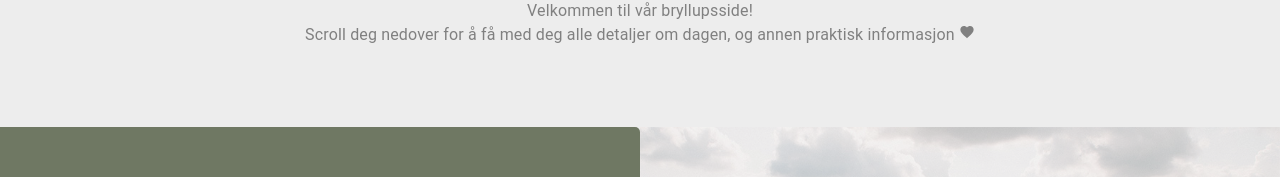
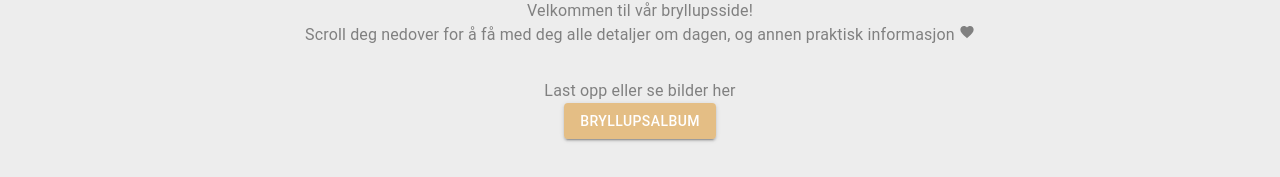
Before and after one commit to Djuppi/weddingRSVP, a React (Vite) app: page / in a window 1280 px wide. Shown: the part 418-595 px from the top of the page. Built offline with nearby package versions, Linux system fonts and the light colour scheme.

Commit message:
Added link to the google photos album

```diff
--- a/package.json
+++ b/package.json
@@ -21,6 +21,7 @@
     "axios": "^1.6.8",
     "formik": "^2.4.5",
     "formik-material-ui": "^4.0.0-alpha.2",
+    "google-photos-album-image-url-fetch": "^3.2.0",
     "react": "^18.2.0",
     "react-dom": "^18.2.0",
     "react-lazy-load-image-component": "^1.6.0",
--- a/src/App.tsx
+++ b/src/App.tsx
@@ -2,9 +2,12 @@ import "./App.css";
 import StyledAppBar from "@components/Common/StyledAppBar";
 import {
   Box,
+  Button,
   Divider,
+  Link,
   ThemeProvider,
   Typography,
+  colors,
   createTheme,
   useMediaQuery,
   useTheme,
@@ -22,6 +25,8 @@ import FavoriteOutlinedIcon from "@mui/icons-material/FavoriteOutlined";
 import { LazyLoadImage } from "react-lazy-load-image-component";
 import "react-lazy-load-image-component/src/effects/opacity.css";
 import MeetNGreetContainer from "@components/MeetNGreetContainer";
+import { useEffect } from "react";
+import { tokens } from "./theme";
 
 const lightTheme = createTheme({
   palette: {
@@ -33,6 +38,7 @@ const lightTheme = createTheme({
 function App() {
 
   const theme = useTheme();
+  const colors = tokens(theme.palette.mode)
   const isMediumScreen = useMediaQuery(theme.breakpoints.down("md"));
   const isLargeScreen = useMediaQuery(theme.breakpoints.down("lg"));
 
@@ -104,6 +110,10 @@ function App() {
               informasjon <FavoriteOutlinedIcon fontSize="inherit" />
             </Typography>
           </Box>
+          <Box>
+            <Typography color="grey">Last opp eller se bilder her</Typography>
+          <Button variant="contained" sx={{ backgroundColor: colors.goldAccent[500], width: "fit-content", "&:hover": { backgroundColor: colors.goldAccent[600] }}} href="https://photos.app.goo.gl/3ZKiqtVzSuLJ8hEx8">Bryllupsalbum</Button>
+          </Box>
         </Box>
         {/* <RSVP /> */}
         <InfoContainer />
--- a/src/theme.js
+++ b/src/theme.js
@@ -126,6 +126,7 @@ export const tokens = (mode) => ({
         },
         goldAccent: {
           500: "#de9a348f",
+          600: "#ae7a318f",
         },
       }),
 });
```
Also changed, not shown: 1 other file (tests, documents, lock files or other folders).
